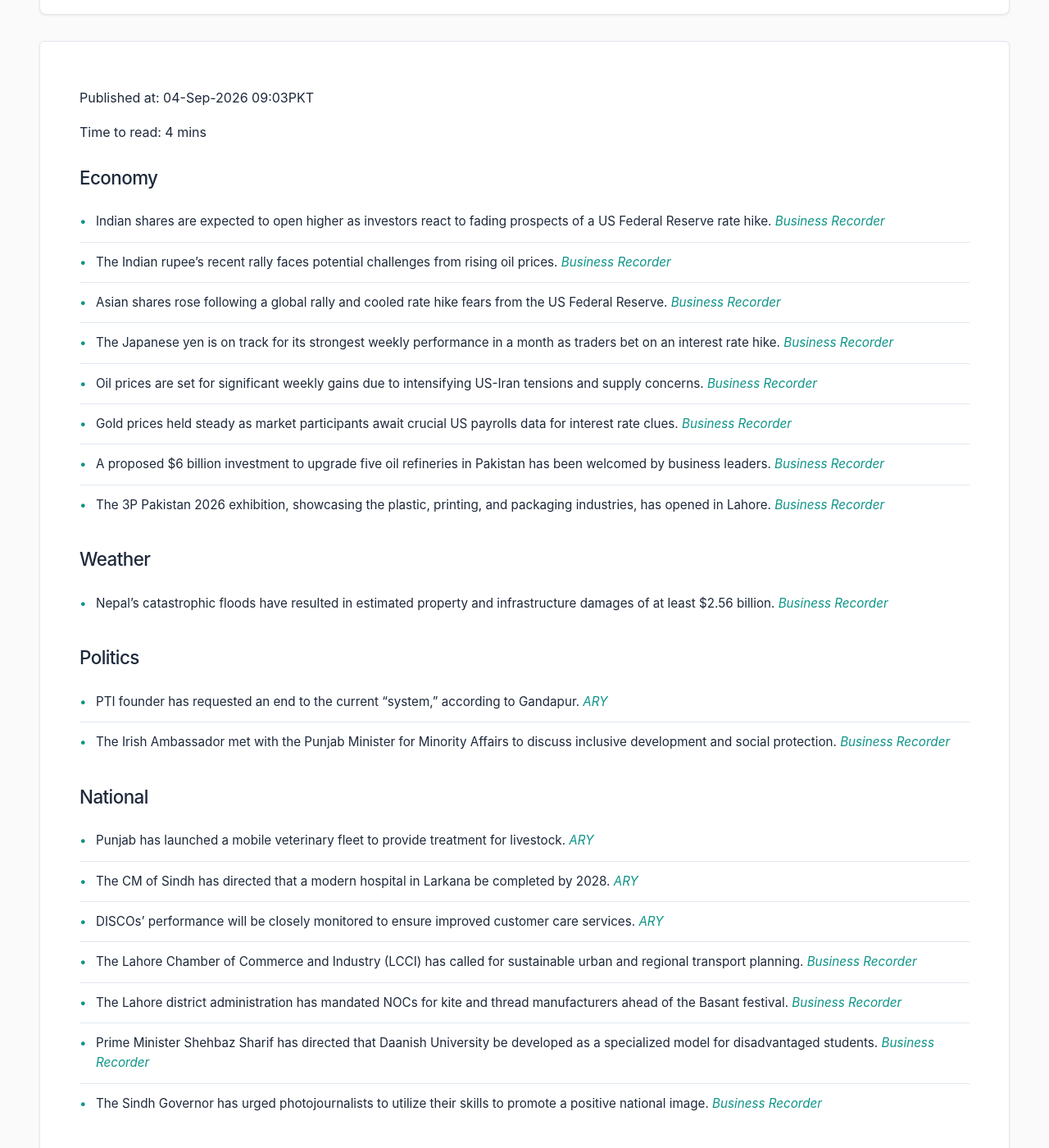
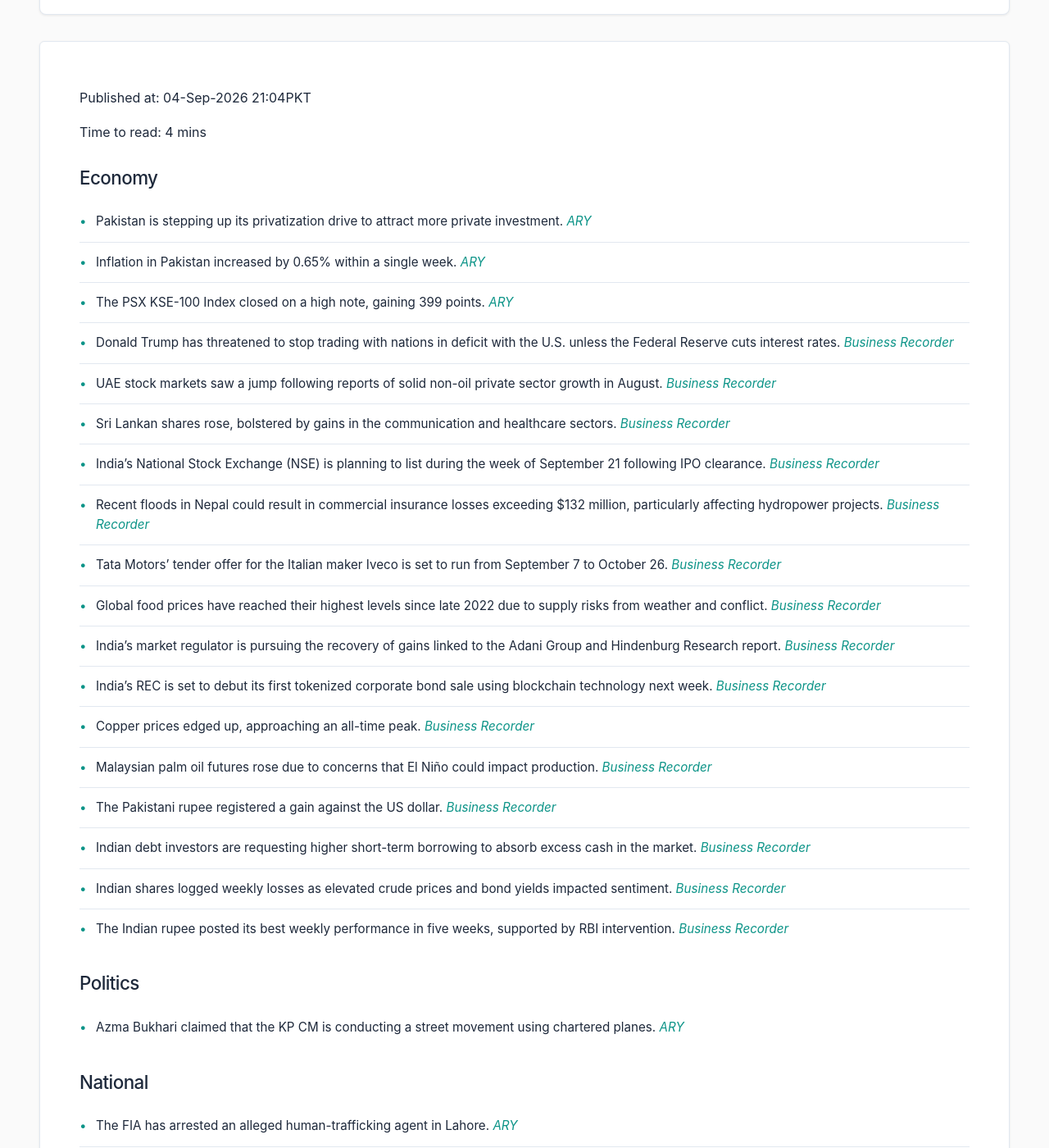
Before and after one commit to zsubzwary/news, a Jekyll site: the page built from en/index.md, in a window 1280 px wide and 1400 px high, scrolled down 209 px. Shown: the whole window at 82% size. Built offline with Jekyll 4.4.1, drawn with Linux system fonts in a browser that asks for light colours; some web fonts are replaced; comment, search, counter and statistics services are not loaded; some of the changed text lies outside the part shown.

Commit message:
DateTime; 2026-09-04T16:04:21.955Z

```diff
--- a/en/index.md
+++ b/en/index.md
@@ -4,50 +4,50 @@ title: Pakistan News Briefing
 lang: en
 ---
 
-Published at: 04-Sep-2026 09:03PKT
+Published at: 04-Sep-2026 21:04PKT
 
 Time to read: 4 mins
 
 ### Economy
-- Indian shares are expected to open higher as investors react to fading prospects of a US Federal Reserve rate hike. *[Business Recorder](https://www.brecorder.com/news/40437903/indian-shares-may-open-higher-as-traders-trim-fed-hike-bets)*
-- The Indian rupee's recent rally faces potential challenges from rising oil prices. *[Business Recorder](https://www.brecorder.com/news/40437902/indian-rupee-inflow-linked-rbi-backed-optimism-faces-oil-test)*
-- Asian shares rose following a global rally and cooled rate hike fears from the US Federal Reserve. *[Business Recorder](https://www.brecorder.com/news/40437901/asian-shares-climb-ahead-of-us-jobs-data-feds-waller-soothes-bonds)*
-- The Japanese yen is on track for its strongest weekly performance in a month as traders bet on an interest rate hike. *[Business Recorder](https://www.brecorder.com/news/40437900/yen-headed-for-strongest-week-in-a-month-dollar-flat-ahead-of-payroll-data)*
-- Oil prices are set for significant weekly gains due to intensifying US-Iran tensions and supply concerns. *[Business Recorder](https://www.brecorder.com/news/40437899/oil-set-for-steepest-weekly-gain-since-mid-july-over-intensifying-us-iran-tensions)*
-- Gold prices held steady as market participants await crucial US payrolls data for interest rate clues. *[Business Recorder](https://www.brecorder.com/news/40437898/gold-holds-ground-with-us-payrolls-data-on-radar)*
-- A proposed $6 billion investment to upgrade five oil refineries in Pakistan has been welcomed by business leaders. *[Business Recorder](https://www.brecorder.com/news/40437896/proposal-to-upgrade-oil-refineries-hailed)*
-- The 3P Pakistan 2026 exhibition, showcasing the plastic, printing, and packaging industries, has opened in Lahore. *[Business Recorder](https://www.brecorder.com/news/40437882/3p-pakistan-2026-exhibition-opens-in-lahore)*
-
-### Weather
-- Nepal's catastrophic floods have resulted in estimated property and infrastructure damages of at least $2.56 billion. *[Business Recorder](https://www.brecorder.com/news/40437904/nepal-flood-losses-estimated-at-256-billion-official-says)*
+- Pakistan is stepping up its privatization drive to attract more private investment. *[ARY](https://arynews.tv/pakistan-steps-up-privatization-drive-to-boost-private-investment)*
+- Inflation in Pakistan increased by 0.65% within a single week. *[ARY](https://arynews.tv/inflation-rises-in-pakistan-in-one-week)*
+- The PSX KSE-100 Index closed on a high note, gaining 399 points. *[ARY](https://arynews.tv/psx-closes-high-as-kse-100-index-gains-399-points)*
+- Donald Trump has threatened to stop trading with nations in deficit with the U.S. unless the Federal Reserve cuts interest rates. *[Business Recorder](https://www.brecorder.com/news/40437959/trump-says-if-the-fed-doesnt-cut-rates-hell-stop-trading-with-some-nations)*
+- UAE stock markets saw a jump following reports of solid non-oil private sector growth in August. *[Business Recorder](https://www.brecorder.com/news/40437958/uae-shares-jump-as-pmi-shows-solid-growth-in-august)*
+- Sri Lankan shares rose, bolstered by gains in the communication and healthcare sectors. *[Business Recorder](https://www.brecorder.com/news/40437957/communication-healthcare-stocks-lift-sri-lankan-shares-higher)*
+- India's National Stock Exchange (NSE) is planning to list during the week of September 21 following IPO clearance. *[Business Recorder](https://www.brecorder.com/news/40437953/indias-nse-targets-listing-in-week-of-september-21-after-ipo-clearance-sources-say)*
+- Recent floods in Nepal could result in commercial insurance losses exceeding $132 million, particularly affecting hydropower projects. *[Business Recorder](https://www.brecorder.com/news/40437952/nepal-floods-could-cost-insurers-over-130-million-even-before-death-injury-claims)*
+- Tata Motors' tender offer for the Italian maker Iveco is set to run from September 7 to October 26. *[Business Recorder](https://www.brecorder.com/news/40437949/tata-motors-tender-for-italys-iveco-set-for-september-7-to-october-26)*
+- Global food prices have reached their highest levels since late 2022 due to supply risks from weather and conflict. *[Business Recorder](https://www.brecorder.com/news/40437948/world-food-prices-at-highest-since-2022-as-supply-risks-mount-fao-says)*
+- India's market regulator is pursuing the recovery of gains linked to the Adani Group and Hindenburg Research report. *[Business Recorder](https://www.brecorder.com/news/40437947/india-regulator-presses-ahead-against-hindenburg-others-in-adani-case-sources-say)*
+- India's REC is set to debut its first tokenized corporate bond sale using blockchain technology next week. *[Business Recorder](https://www.brecorder.com/news/40437946/indias-rec-set-to-debut-tokenised-corporate-bond-sale-next-week-bankers-say)*
+- Copper prices edged up, approaching an all-time peak. *[Business Recorder](https://www.brecorder.com/news/40437945/copper-edges-up-on-thinning-stocks-eyes-10-week-winning-streak)*
+- Malaysian palm oil futures rose due to concerns that El Niño could impact production. *[Business Recorder](https://www.brecorder.com/news/40437944/palm-ends-higher-on-el-nino-worries-logs-weekly-gain)*
+- The Pakistani rupee registered a gain against the US dollar. *[Business Recorder](https://www.brecorder.com/news/40437940/pakistan-rupee-registers-gain-against-us-dollar)*
+- Indian debt investors are requesting higher short-term borrowing to absorb excess cash in the market. *[Business Recorder](https://www.brecorder.com/news/40437943/india-debt-investors-call-for-higher-short-term-borrowing-to-absorb-excess-cash-sources-say)*
+- Indian shares logged weekly losses as elevated crude prices and bond yields impacted sentiment. *[Business Recorder](https://www.brecorder.com/news/40437942/indian-shares-post-weekly-losses-as-elevated-crude-keeps-sentiment-subdued)*
+- The Indian rupee posted its best weekly performance in five weeks, supported by RBI intervention. *[Business Recorder](https://www.brecorder.com/news/40437941/indian-rupee-logs-best-week-in-five-as-rbi-muscle-power-foreign-deposits-support)*
 
 ### Politics
-- PTI founder has requested an end to the current "system," according to Gandapur. *[ARY](https://arynews.tv/pti-founder-asked-us-to-stop-system-bringing-qazi-faez-isa-says-gandapur)*
-- The Irish Ambassador met with the Punjab Minister for Minority Affairs to discuss inclusive development and social protection. *[Business Recorder](https://www.brecorder.com/news/40437892/minister-irish-envoy-discuss-minority-welfare-inclusive-development)*
+- Azma Bukhari claimed that the KP CM is conducting a street movement using chartered planes. *[ARY](https://arynews.tv/kp-cm-running-street-movement-on-chartered-planes-says-azma-bukhari)*
 
 ### National
-- Punjab has launched a mobile veterinary fleet to provide treatment for livestock. *[ARY](https://arynews.tv/punjab-rolls-out-mobile-veterinary-fleet-for-livestock-treatment)*
-- The CM of Sindh has directed that a modern hospital in Larkana be completed by 2028. *[ARY](https://arynews.tv/cm-sindh-directs-completion-of-modern-hospital-in-larkana-by-2028)*
-- DISCOs' performance will be closely monitored to ensure improved customer care services. *[ARY](https://arynews.tv/discos-performance-to-be-closely-monitored-to-improve-customer-care-services-awais-leghari)*
-- The Lahore Chamber of Commerce and Industry (LCCI) has called for sustainable urban and regional transport planning. *[Business Recorder](https://www.brecorder.com/news/40437890/lcci-calls-for-sustainable-urban-transport-planning)*
-- The Lahore district administration has mandated NOCs for kite and thread manufacturers ahead of the Basant festival. *[Business Recorder](https://www.brecorder.com/news/40437893/nocs-mandatory-for-kite-manufacturers-ahead-of-basant)*
-- Prime Minister Shehbaz Sharif has directed that Daanish University be developed as a specialized model for disadvantaged students. *[Business Recorder](https://www.brecorder.com/news/40437894/pm-directs-to-make-daanish-university-a-model)*
-- The Sindh Governor has urged photojournalists to utilize their skills to promote a positive national image. *[Business Recorder](https://www.brecorder.com/news/40437889/governor-urges-photojournalists-to-promote-positive-journalism)*
+- The FIA has arrested an alleged human-trafficking agent in Lahore. *[ARY](https://arynews.tv/fia-arrests-alleged-human-trafficking-agent-in-lahore)*
+- Security forces killed 48 terrorists during multiple intelligence-based operations across Balochistan. *[Business Recorder](https://www.brecorder.com/news/40437954/security-forces-kill-48-terrorists-in-separate-balochistan-operations-ispr)*
 
 ### International
-- Neighborhood investigations for US citizenship have been revived. *[ARY](https://arynews.tv/neighborhood-investigations-for-us-citizenship-revived)*
-- Bahrain has signed a deal to participate in the Expo 2030 in Riyadh. *[ARY](https://arynews.tv/bahrain-inks-participation-deal-for-expo-2030-riyadh)*
-- Deputy PM Ishaq Dar held discussions with the newly elected OIC Secretary-General regarding regional interests. *[Business Recorder](https://www.brecorder.com/news/40437885/dar-holds-conversation-with-oic-sg-on-phone)*
-- Pakistan will dispatch emergency relief aid to Nepal later this week to assist in flood recovery efforts. *[Business Recorder](https://www.brecorder.com/news/40437886/dispatch-of-emergency-relief-aid-to-nepal-later-this-week-pm)*
-- Federal Minister Ahsan Iqbal suggested that the Makkah Pact should expand its scope to include trade, technology, and education. *[Business Recorder](https://www.brecorder.com/news/40437891/makkah-pact-must-expand-to-trade-technology-education-ahsan)*
+- Chinese President Xi Jinping is expected to bring a large delegation of CEOs on his upcoming visit to the United States. *[ARY](https://arynews.tv/chinas-xi-to-bring-large-ceo-delegation-on-us-visit-sources-say)*
 
 ### Sports
-- FIFA has accused UEFA of conducting a smear campaign regarding the Infantino plan. *[ARY](https://arynews.tv/fifa-accuses-uefa-of-smear-campaign-over-infantino-plan)*
-- World Cup winner Llorente has announced his retirement from Spain national duty. *[ARY](https://arynews.tv/world-cup-winner-llorente-retires-from-spain-duty)*
-- The Pakistan Cricket Board (PCB) held a coaching clinic for 30 school children as part of its Talent Hunt Programme. *[Business Recorder](https://www.brecorder.com/news/40437883/pcb-talent-hunt-programme-coaching-clinic-for-30-schoolkids-held)*
+- Mike Hesson addressed Agha’s absence from a meeting with the King. *[ARY](https://arynews.tv/mike-hesson-opens-up-about-aghas-absence-from-king-meeting)*
+- Interim coach Mike Hesson revealed he played no role in the recent Pakistan squad shake-up. *[ARY](https://arynews.tv/interim-coach-mike-hesson-reveals-no-role-in-pakistan-squad-shake-up)*
+- Ferrari secured a 1-2 finish in Monza, with Leclerc taking the top spot. *[ARY](https://arynews.tv/leclerc-on-top-as-ferrari-take-1-2-in-monza)*
+- The reigning T20 champions, India, are scheduled to face Japan in their first international cricket meeting on September 22. *[Business Recorder](https://www.brecorder.com/news/40437956/world-t20-champions-india-to-face-japan-in-first-international-meeting)*
+- Former coach Jason Gillespie criticized the Pakistan Cricket Board for its mid-series overhaul of the squad and coaching staff. *[Business Recorder](https://www.brecorder.com/news/40437950/gillespie-hits-out-at-pakistan-selectors-after-mid-series-overhaul)*
 
 ### Health
-- Aspen expects Mounjaro sales in Africa to exceed $124 million in 2027. *[ARY](https://arynews.tv/aspen-sees-mounjaro-africa-sales-above-124-million-in-2027)*
-- AbbVie's new blood cancer therapy has shown success in reducing disease progression and death risk during trials. *[ARY](https://arynews.tv/abbvies-blood-cancer-therapy-lowers-disease-progression-death-risk-in-trial)*
-- Doctors are warning of a growing epidemic of retinopathy of pre-maturity (ROP) in Pakistan. *[Business Recorder](https://www.brecorder.com/news/40437887/doctors-warn-of-growing-epidemic-of-pre-maturity-retinopathy)*
-- Ensuring the safety and high quality of nutritious products remains a significant challenge for Pakistan's dairy industry. *[Business Recorder](https://www.brecorder.com/news/40437888/ensuring-safe-high-quality-nutritious-products-termed-challenge)*
+- Punjab authorities have issued a stoppage alert regarding certain batches of injectable medicines. *[ARY](https://arynews.tv/punjab-issues-stoppage-alert-over-injectable-medicine-batches)*
+- India has ordered a Nepali company to discontinue certain products after an investigation found unhygienic manufacturing practices. *[Business Recorder](https://www.brecorder.com/news/40437951/india-food-safety-crackdown-targets-company-of-nepals-noodle-king)*
+
+### Other
+- An Air India A320 incident involving a stall warning injured 24 people during a flight from Phuket to New Delhi. *[Business Recorder](https://www.brecorder.com/news/40437955/air-india-a320-issued-stall-warning-when-seatbelt-signs-off-injuring-24-investigators-say)*
```
